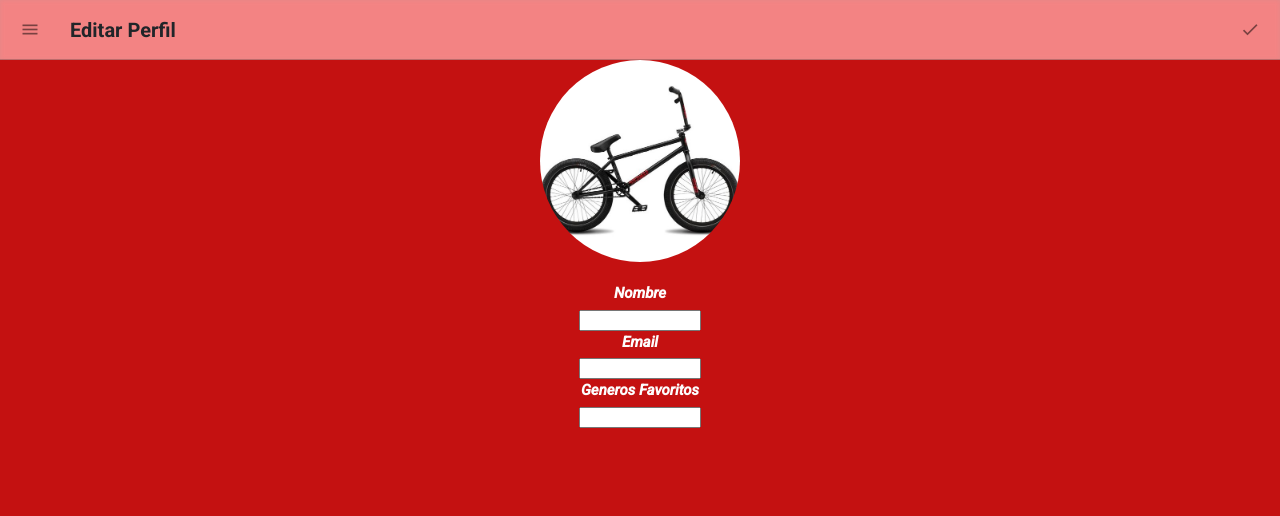
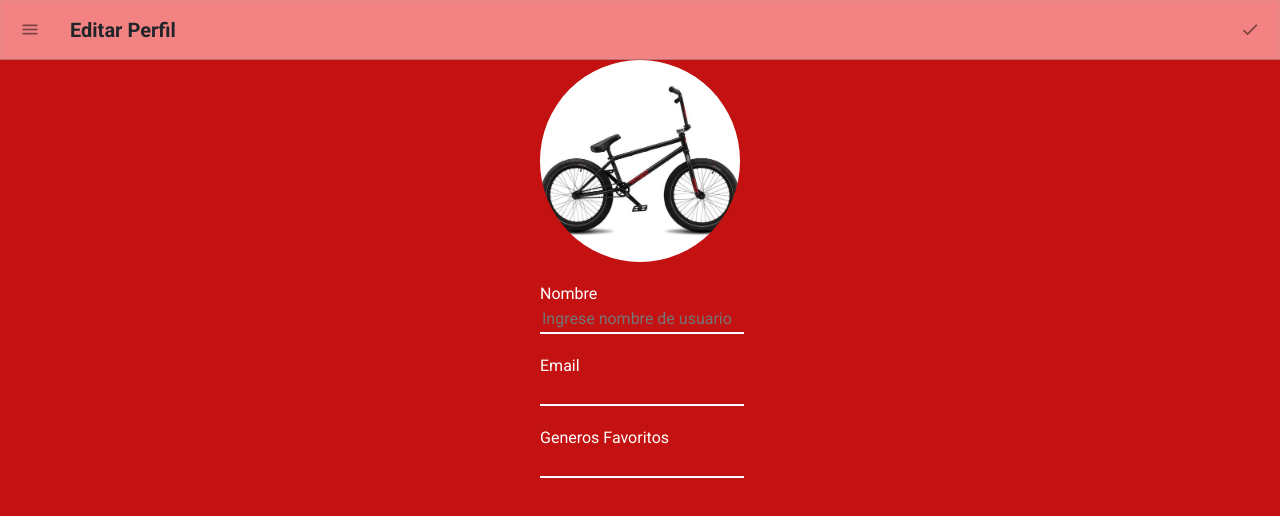
Before and after one commit to ET20/libroslibresui, a Vue app: page /#/Micuenta in a window 1280 px wide. Shown: the top 516 px of the page. Built offline with nearby package versions, Linux system fonts and the light colour scheme.

Commit message:
cambios a mi cuenta

```diff
--- a/src/App.vue
+++ b/src/App.vue
@@ -12,20 +12,19 @@
       </div>
       <ul class="list-unstyled">
         <li><router-link class="" to="/"><i class="optionIcon mdi mdi-home"></i><span class="optionText">Inicio</span></router-link></li>
-<<<<<<< HEAD
+
         <li><router-link class="" to="/Direccion"><i class="optionIcon mdi mdi-map-marker"></i><span class="optionText">Direccion</span></router-link></li>
         <li><router-link class="" to="/categories"><i class="optionIcon mdi mdi-format-list-checks"></i><span class="optionText">Categorías</span></router-link></li>
         <li><router-link class="" to="/Vista2"><i class="optionIcon mdi mdi-ambulance"></i><span class="optionText">Vista2</span></router-link></li>
         <li><router-link class="" to="/search"><i class="optionIcon mdi mdi-magnify"></i><span class="optionText">Buscar</span></router-link></li>
-=======
+
         <li><router-link class="" to="/Micuenta"><i class="optionIcon mdi mdi-account"></i><span class="optionText">Mi cuenta</span></router-link></li>
         <li><router-link class="" to="/Favoritos"><i class="optionIcon mdi mdi-heart"></i><span class="optionText">Favoritos</span></router-link></li>
-<<<<<<< HEAD
+
         <li><router-link class="" to="/Filtro"><i class="optionIcon mdi mdi-heart"></i><span class="optionText">Filtro</span></router-link></li>
->>>>>>> 9b70245c5a33b37d37a604fe9013a1e540028b06
-=======
+
         <li><router-link class="" to="/Filtro"><i class="optionIcon mdi mdi-tune"></i><span class="optionText">Filtro</span></router-link></li>
->>>>>>> f43680a4175a82d3268cd876a36ea95f88ff7809
+
 
         <li><router-link class="" to="/Darlibro"><i class="optionIcon mdi mdi-book"></i><span class="optionText">Dar libro</span></router-link></li>
         <li><router-link class="" to="/Direccion"><i class="optionIcon mdi mdi-map-marker"></i><span class="optionText">Direccion</span></router-link></li>
--- a/src/views/Micuenta/Micuenta.vue
+++ b/src/views/Micuenta/Micuenta.vue
@@ -25,14 +25,14 @@
 
      <div class="Infouser">
 
-      <h2>Nombre</h2>
-      <input type="text">
+      <label for="nombre">Nombre</label>
+      <input placeholder="Ingrese nombre de usuario" class="input" id="nombre" type="text">
 
-      <h2>Email</h2>
-      <input type="text">
+      <label for="email">Email</label>
+      <input class="input" id="email" type="text">
 
-      <h2>Generos Favoritos</h2>
-      <input type="text">
+      <label for="gf">Generos Favoritos</label>
+      <input class="input" id="gf" type="text">
 
      </div>
 
--- a/src/views/Micuenta/micuenta.css
+++ b/src/views/Micuenta/micuenta.css
@@ -17,9 +17,44 @@
   text-align: center;
 }
 
-#MiCuentaContainer .Infouser h2 {
-  color: #fdfdfd;
-  font-size: 1.5rem;
-  font-style: italic;
+#MiCuentaContainer .Infouser > .input {
+  margin: 0 0 2rem 0;
+  background: none;
+  border-style: solid;
+  border-color: white;
+  border-width: 0 0 0.2rem 0;
+  outline: none;
+  font-size: 1.6rem;
+  color: white;
+  width: 100%;
+}
+
+#MiCuentaContainer .Infouser > .input ::-webkit-input-placeholder {
+  /* Chrome/Opera/Safari */
+  color: rgba(255, 255, 255, 0.5);
+}
+
+#MiCuentaContainer .Infouser > .input ::-moz-placeholder {
+  /* Firefox 19+ */
+  color: rgba(255, 255, 255, 0.5);
+}
+
+#MiCuentaContainer .Infouser > .input :-ms-input-placeholder {
+  /* IE 10+ */
+  color: rgba(255, 255, 255, 0.5);
+}
+
+#MiCuentaContainer .Infouser > .input :-moz-placeholder {
+  /* Firefox 18- */
+  color: rgba(255, 255, 255, 0.5);
+}
+
+#MiCuentaContainer .Infouser label {
+  color: white;
+  font-size: 1.6rem;
+  font-weight: 400;
+  width: 100%;
+  text-align: left;
+  margin: 0;
 }
 /*# sourceMappingURL=micuenta.css.map */
--- a/src/views/Micuenta/micuenta.scss
+++ b/src/views/Micuenta/micuenta.scss
@@ -1,33 +1,55 @@
 #MiCuentaContainer {
-    background: rgb(196, 17, 17);
+  background: rgb(196, 17, 17);
 
-    .imagenperfil{
-      img{
+  .imagenperfil {
+    img {
       width: 20rem;
       border-radius: 50%;
-      margin:0 auto;
+      margin: 0 auto;
       margin-bottom: 2rem;
       display: block;
-       }
+    }
+  }
 
+  .Infouser {
+    width: 20rem;
+    margin: 0 auto;
+    display: block;
+    text-align: center;
+    > .input {
+      margin: 0 0 2rem 0;
+      background: none;
+      border-style: solid;
+      border-color: white;
+      border-width: 0 0 0.2rem 0;
+      outline: none;
+      font-size: 1.6rem;
+      color: white;
+      width: 100%;
+      ::-webkit-input-placeholder {
+        /* Chrome/Opera/Safari */
+        color:rgba(255, 255, 255, 0.5);
+      }
+      ::-moz-placeholder {
+        /* Firefox 19+ */
+        color:rgba(255, 255, 255, 0.5);
+      }
+      :-ms-input-placeholder {
+        /* IE 10+ */
+        color:rgba(255, 255, 255, 0.5);
+      }
+      :-moz-placeholder {
+        /* Firefox 18- */
+        color:rgba(255, 255, 255, 0.5);
+      }
     }
-
-    .Infouser{
-      width: 20rem;
-      margin:0 auto;
-      display:block;
-      text-align: center;
-
-      h2{
-        color:rgb(253, 253, 253);
-        font-size: 1.5rem;
-        font-style: italic;
-
-      }
-
+    label {
+      color: white;
+      font-size: 1.6rem;
+      font-weight: 400;
+      width: 100%;
+      text-align: left;
+      margin: 0;
     }
-
-
-
-
+  }
 }
```
Also changed, not shown: 1 other file (tests, documents, lock files or other folders).
